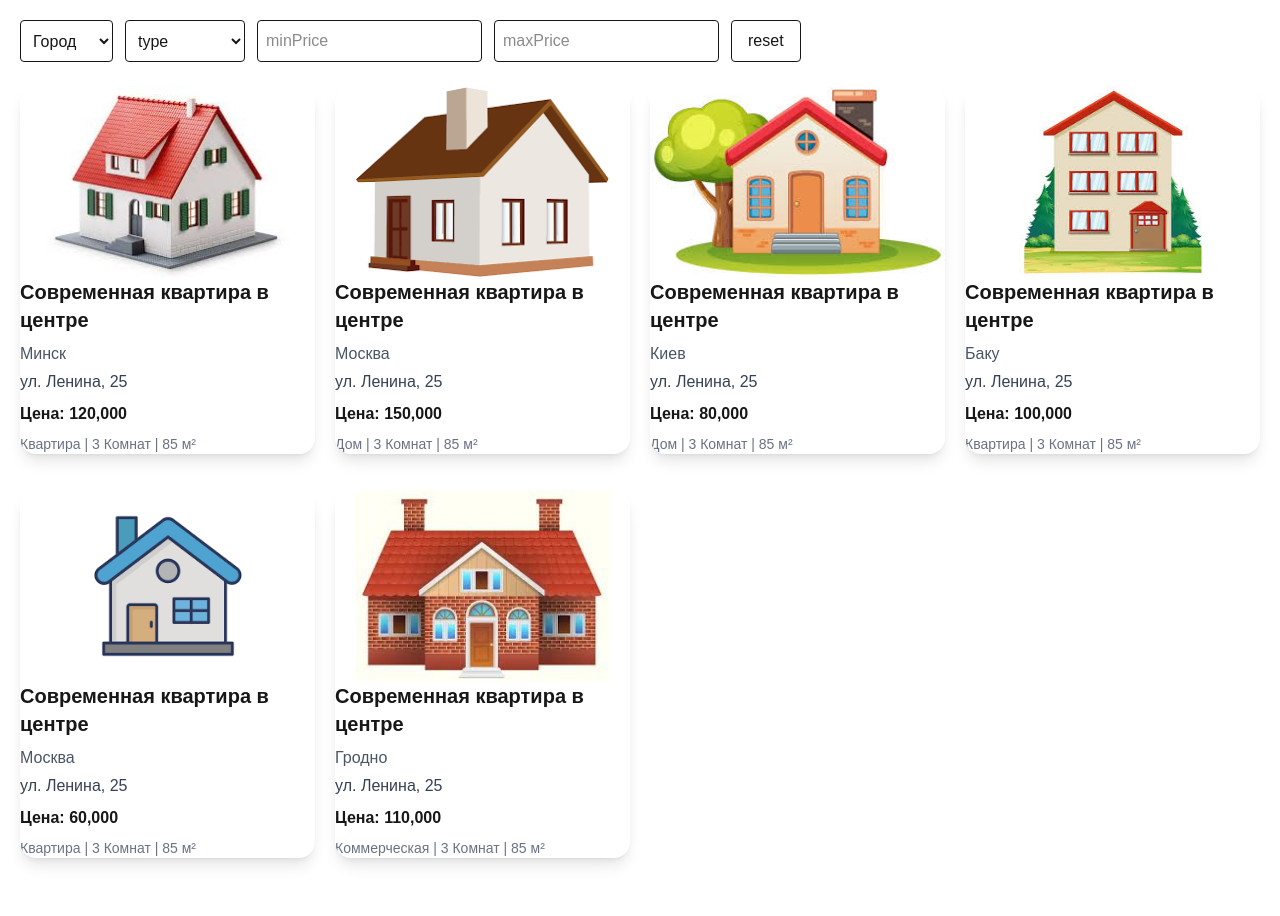
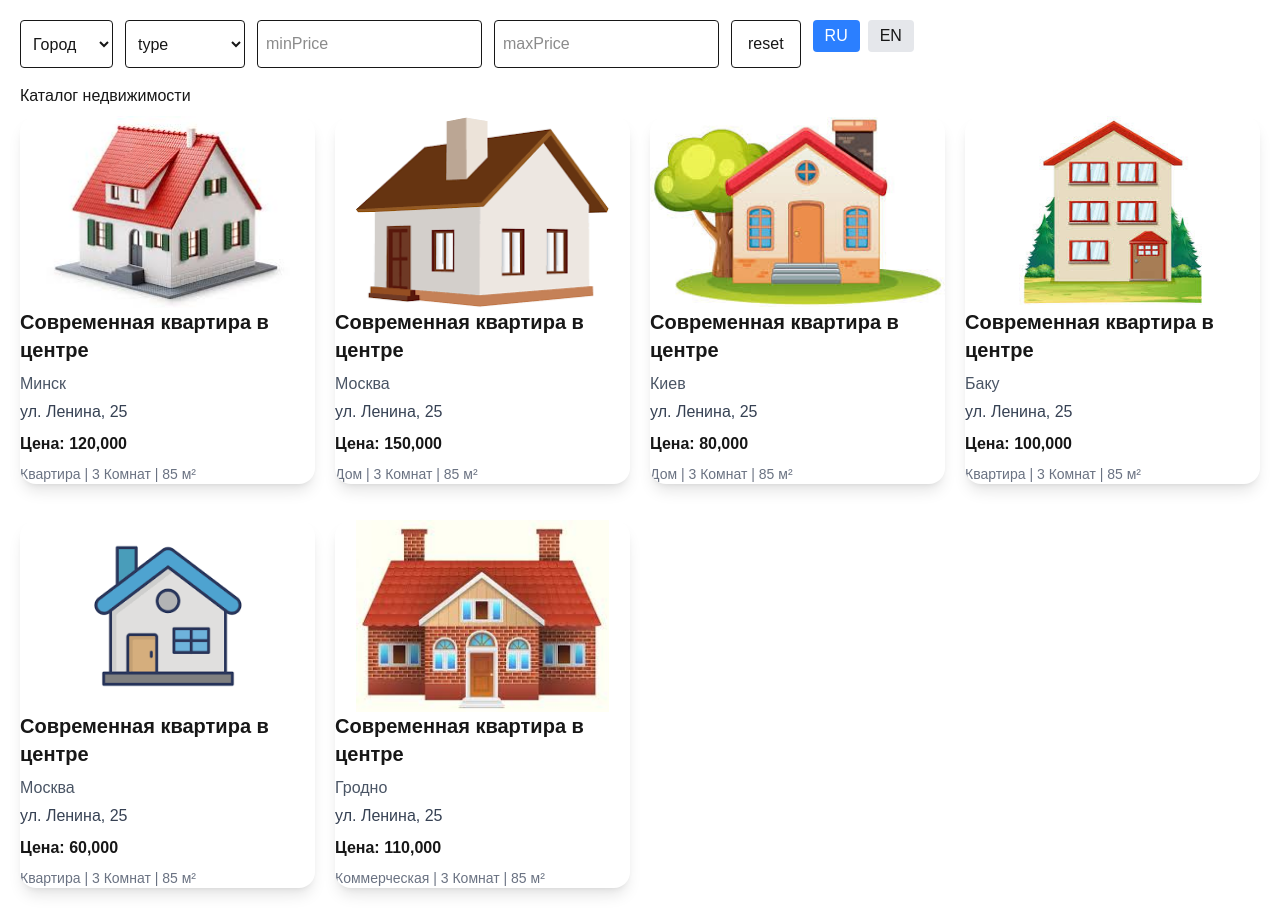
Before and after one commit to AliakseiKrasko/PrimeNest_Realty, a Next.js app: page / in a window 1280 px wide. Before the commit the page ends 886 px from the top, so only its background shows below. Built offline with nearby package versions, Linux system fonts and the light colour scheme.

Commit message:
added button срфтпу language

```diff
--- a/src/components/ClientCatalogPage.tsx
+++ b/src/components/ClientCatalogPage.tsx
@@ -7,6 +7,7 @@ import { setFilters } from "@/store/filtersSlice";
 import EstateCard from "@/components/EstateCard";
 import FilterPanel from "@/components/FilterPanel";
 import {useMemo} from "react";
+import {useTranslation} from "react-i18next";
 
 export default function ClientCatalogPage() {
     const { data: estates = [], isLoading } = useGetEstatesQuery();
@@ -24,13 +25,18 @@ export default function ClientCatalogPage() {
         }), [estates, filters]
     );
 
+    const { t } = useTranslation();
+
     return (
         <div className="flex flex-col p-5">
             <FilterPanel
                 filters={filters}
                 setFilters={(f) => dispatch(setFilters(f))}
             />
-            <div className="grid grid-cols-1 sm:grid-cols-2 md:grid-cols-3 lg:grid-cols-4 gap-5">
+            <div>
+                <h1>{t('catalog')}</h1>
+            </div>
+            <div className="grid grid-cols-[repeat(auto-fit,_minmax(270px,_1fr))] gap-5">
                 {filteredEstates.map((estate) => (
                     <EstateCard key={estate.id} estate={estate} />
                 ))}
--- a/src/components/FilterPanel.tsx
+++ b/src/components/FilterPanel.tsx
@@ -5,7 +5,8 @@
 import React from "react";
 import {useTranslation} from "react-i18next";
 import {FiltersState} from "@/store/filtersSlice";
-import {ESTATES} from "@/mocks/estates"; // или API-данные, если уже с бэка
+import {ESTATES} from "@/mocks/estates";
+import LanguageSwitcher from "@/components/LanguageSwitcher"; // или API-данные, если уже с бэка
 
 interface Props {
     filters: FiltersState;
@@ -64,6 +65,7 @@ export default function FilterPanel({ filters, setFilters }: Props) {
             <button className="border rounded px-4 py-2" onClick={() => setFilters({ city: "", type: "", minPrice: "", maxPrice: "" })}>
                 {t("reset")}
             </button>
+            <LanguageSwitcher />
         </div>
     );
 }
--- /dev/null
+++ b/src/components/LanguageSwitcher.tsx
@@ -0,0 +1,24 @@
+import { useTranslation } from "react-i18next";
+import i18n from "i18next";
+
+function LanguageSwitcher() {
+    const { i18n: i18next } = useTranslation();
+    const currentLang = i18next.language;
+
+    return (
+        <div className="flex gap-2 mb-4">
+            {["ru", "en"].map((lng) => (
+                <button
+                    key={lng}
+                    className={`px-3 py-1 rounded cursor-pointer ${
+                        currentLang === lng ? "bg-blue-500 text-white" : "bg-gray-200"
+                    }`}
+                    onClick={() => i18n.changeLanguage(lng)}
+                >
+                    {lng === "ru" ? "RU" : "EN"}
+                </button>
+            ))}
+        </div>
+    );
+}
+export default LanguageSwitcher;
```
